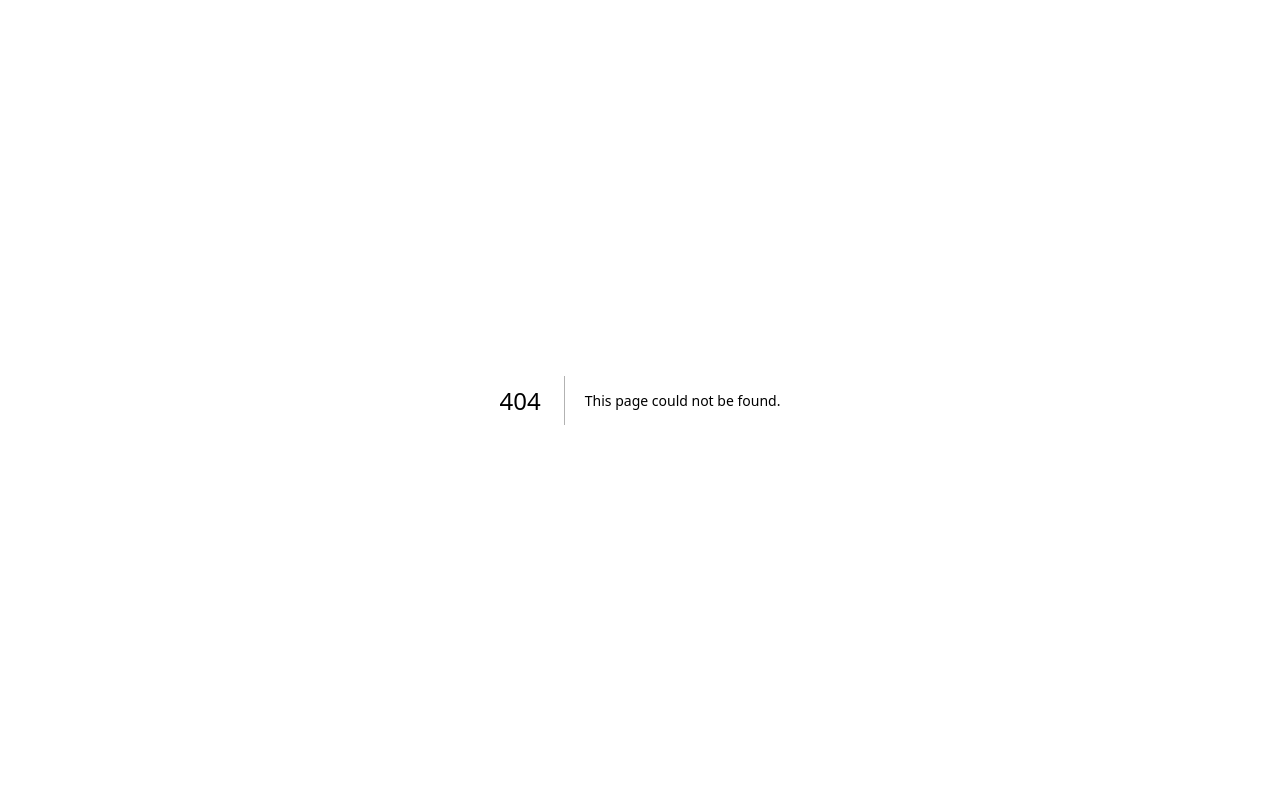
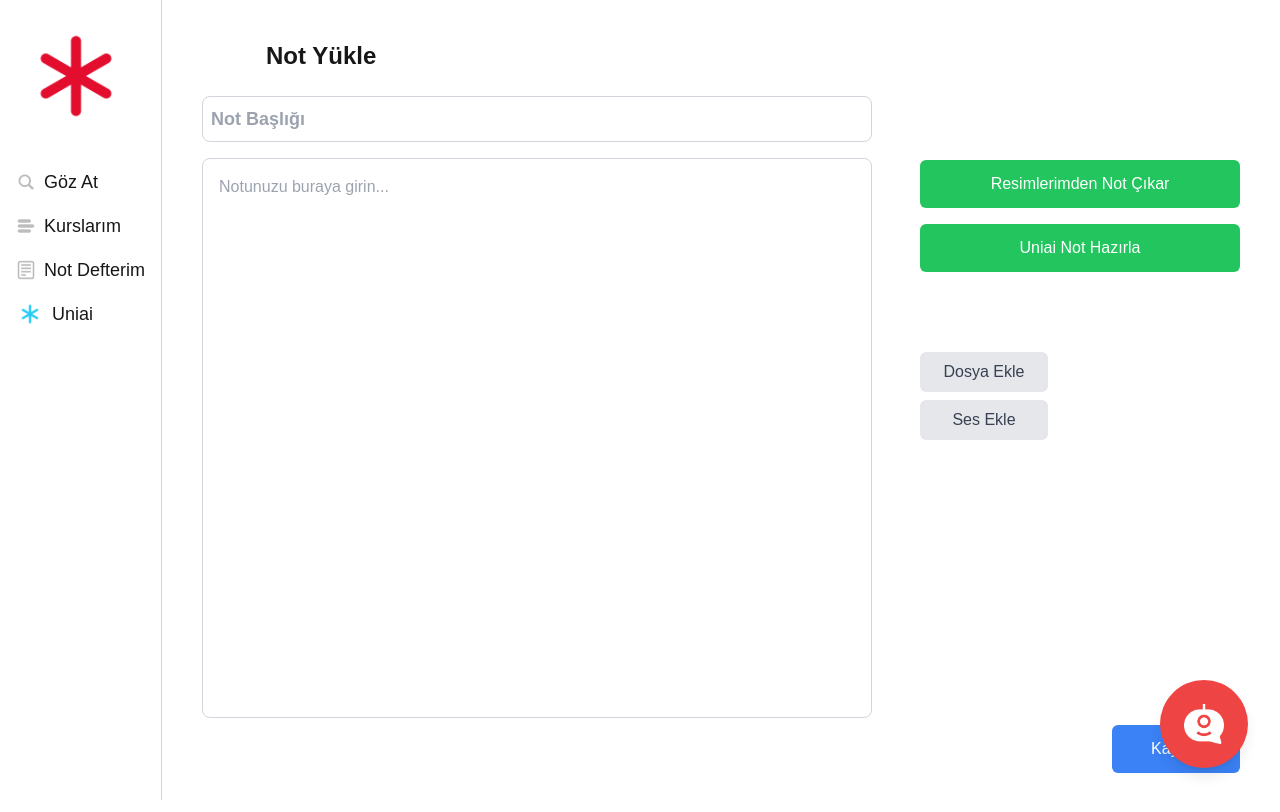
Before and after one commit to iremzehragnl/uniai, a Next.js app in the folder my-app/: page /not-yukle in a window 1280 px wide. Before the commit this address had no page. Built offline with nearby package versions, Linux system fonts and the light colour scheme.

Commit message:
not_yukle sayfası

```diff
--- a/my-app/pages/index.tsx
+++ b/my-app/pages/index.tsx
@@ -1,7 +1,6 @@
 import { useState, useEffect } from "react";
 import Image from "next/image";
 import Link from "next/link";
-import Navbar from "../components/Navbar";
 import { GoogleGenerativeAI, HarmCategory,HarmBlockThreshold,} from "@google/generative-ai";
 
 
--- a/my-app/pages/kurslarim.tsx
+++ b/my-app/pages/kurslarim.tsx
@@ -1,12 +1,18 @@
 import { useState } from "react";
+import { useRouter } from "next/router";
 import Image from "next/image";
-import Navbar from "../components/Navbar";
+import Link from "next/link"; // Link bileşenini içe aktarın
 
 export default function Kurslarim() {
   const [isChatOpen, setChatOpen] = useState(false);
+  const router = useRouter();
 
   const toggleChat = () => {
     setChatOpen(!isChatOpen);
+  };
+
+  const handleNotYukle = (kursId: string) => {
+    router.push(`/not-yukle?kursId=${kursId}`);
   };
 
   return (
@@ -14,32 +20,40 @@ export default function Kurslarim() {
       {/* Sol Navbar */}
       <nav className="flex flex-col items-start bg-white border-r border-gray-300 h-screen p-4">
         <div className="mb-8">
+          <Link href="/" passHref>
             <Image src="/images/logo.png" alt="Logo" width={120} height={40} />
+          </Link>
         </div>
         <ul className="space-y-4 text-lg font-normal">
           <li className="cursor-pointer transition-colors duration-300 hover:text-green-500">
-            <a href="/" className="flex items-center">
+            <Link href="/">
+              <div className="flex items-center">
                 <Image src="/images/gozat-icon.png" alt="Göz At" width={20} height={20} className="mr-2" />
                 Göz At
-            </a>
+              </div>
+            </Link>
           </li>
           <li className="cursor-pointer transition-colors duration-300 hover:text-green-500 text-green-500">
-            <a href="/kurslarim" className="flex items-center">
+            <Link href="/kurslarim">
+              <div className="flex items-center">
                 <Image src="/images/course-icon.png" alt="Kurslarım" width={20} height={20} className="mr-2" />
                 Kurslarım
-            </a>
+              </div>
+            </Link>
           </li>
           <li className="cursor-pointer transition-colors duration-300 hover:text-green-500">
-            <a href="/not-defterim" className="flex items-center">
+            <Link href="/not-defterim">
+              <div className="flex items-center">
                 <Image src="/images/notebook-icon.png" alt="Not Defterim" width={20} height={20} className="mr-2" />
                 Not Defterim
-            </a>
+              </div>
+            </Link>
           </li>
           <li className="cursor-pointer transition-colors duration-300 hover:text-green-500" onClick={toggleChat}>
-            <a href="#" className="flex items-center">
+            <div className="flex items-center">
               <Image src="/images/uniai-icon.png" alt="Uniai" width={28} height={28} className="mr-2" />
               Uniai
-            </a>
+            </div>
           </li>
         </ul>
       </nav>
@@ -54,77 +68,34 @@ export default function Kurslarim() {
 
         <h1 className="text-2xl font-bold mb-6">Kurslarım</h1>
         <div className="grid grid-cols-1 md:grid-cols-3 gap-8">
-          {/* Kutucuk 1 */}
-          <div className="border rounded-lg shadow-md flex flex-col">
+          {/* Kurs Kutucukları */}
+          {[1, 2, 3].map((kursId) => (
+            <div key={kursId} className="border rounded-lg shadow-md flex flex-col">
               <div className="relative w-full h-32">
                 <Image
-                src="/images/course-img1.png" // Örnek kurs resmi
-                alt="Kurs 1"
+                  src={`/images/course-img${kursId}.png`} // Örnek kurs resmi
+                  alt={`Kurs ${kursId}`}
                   layout="fill"
                   className="object-cover"
                 />
               </div>
               <div className="flex flex-col justify-between p-4 flex-grow">
-              <h3 className="text-lg font-bold">Kurs 1</h3>
-              <p className="text-sm">Eğitmen: Eğitmen 1</p>
+                <h3 className="text-lg font-bold">{`Kurs ${kursId}`}</h3>
+                <p className="text-sm">Eğitmen: Eğitmen {kursId}</p>
                 <div className="flex space-x-2 mt-auto">
                   <button className="bg-green-500 text-white p-2 rounded-full hover:bg-green-600 w-40">
                     Başla/Devam Et
                   </button>
-                <button className="bg-green-500 text-white p-2 rounded-full hover:bg-green-600 w-40">
+                  <button
+                    className="bg-green-500 text-white p-2 rounded-full hover:bg-green-600 w-40"
+                    onClick={() => handleNotYukle(kursId.toString())}
+                  >
                     Not Yükle
                   </button>
                 </div>
               </div>
             </div>
-
-          {/* Kutucuk 2 */}
-          <div className="border rounded-lg shadow-md flex flex-col">
-            <div className="relative w-full h-32">
-              <Image
-                src="/images/course-img2.png" // Örnek kurs resmi
-                alt="Kurs 2"
-                layout="fill"
-                className="object-cover"
-              />
-            </div>
-            <div className="flex flex-col justify-between p-4 flex-grow">
-              <h3 className="text-lg font-bold">Kurs 2</h3>
-              <p className="text-sm">Eğitmen: Eğitmen 2</p>
-              <div className="flex space-x-2 mt-auto">
-                <button className="bg-green-500 text-white p-2 rounded-full hover:bg-green-600 w-40">
-                  Başla/Devam Et
-                </button>
-                <button className="bg-green-500 text-white p-2 rounded-full hover:bg-green-600 w-40">
-                  Not Yükle
-                </button>
-              </div>
-            </div>
-          </div>
-
-          {/* Kutucuk 3 */}
-          <div className="border rounded-lg shadow-md flex flex-col">
-            <div className="relative w-full h-32">
-              <Image
-                src="/images/course-img3.png" // Örnek kurs resmi
-                alt="Kurs 3"
-                layout="fill"
-                className="object-cover"
-              />
-            </div>
-            <div className="flex flex-col justify-between p-4 flex-grow">
-              <h3 className="text-lg font-bold">Kurs 3</h3>
-              <p className="text-sm mb-5">Eğitmen: Eğitmen 3</p>
-              <div className="flex space-x-4 mt-auto">
-                <button className="bg-green-500 text-white p-2 rounded-full hover:bg-green-600 w-40">
-                  Başla/Devam Et
-                </button>
-                <button className="bg-green-500 text-white p-2 rounded-full hover:bg-green-600 w-40">
-                  Not Yükle
-                </button>
-              </div>
-            </div>
-          </div>
+          ))}
         </div>
       </main>
 
--- a/my-app/pages/not-defterim.tsx
+++ b/my-app/pages/not-defterim.tsx
@@ -1,6 +1,5 @@
 import { useState } from "react";
 import Image from "next/image";
-import Navbar from "../components/Navbar";
 import { useRouter } from "next/router"; // Yönlendirme için useRouter
 import Link from "next/link";
 
@@ -21,32 +20,40 @@ export default function NotDefterim() {
       {/* Sol Navbar */}
       <nav className="flex flex-col items-start bg-white border-r border-gray-300 h-screen p-4">
         <div className="mb-8">
+          <Link href="/" passHref>
             <Image src="/images/logo.png" alt="Logo" width={120} height={40} />
+          </Link>
         </div>
         <ul className="space-y-4 text-lg font-normal">
           <li className="cursor-pointer transition-colors duration-300 hover:text-green-500">
-            <a href="/" className="flex items-center">
+            <Link href="/">
+              <div className="flex items-center">
                 <Image src="/images/gozat-icon.png" alt="Göz At" width={20} height={20} className="mr-2" />
                 Göz At
-            </a>
+              </div>
+            </Link>
           </li>
           <li className="cursor-pointer transition-colors duration-300 hover:text-green-500">
-            <a href="/kurslarim" className="flex items-center">
+            <Link href="/kurslarim">
+              <div className="flex items-center">
                 <Image src="/images/course-icon.png" alt="Kurslarım" width={20} height={20} className="mr-2" />
                 Kurslarım
-            </a>
+              </div>
+            </Link>
           </li>
           <li className="cursor-pointer transition-colors duration-300 hover:text-green-500 text-green-500">
-            <a href="#" className="flex items-center">
+            <Link href="/not-defterim">
+              <div className="flex items-center">
                 <Image src="/images/notebook-icon.png" alt="Not Defterim" width={20} height={20} className="mr-2" />
                 Not Defterim
-            </a>
+              </div>
+            </Link>
           </li>
           <li className="cursor-pointer transition-colors duration-300 hover:text-green-500" onClick={toggleChat}>
-            <a href="#" className="flex items-center">
+            <div className="flex items-center">
               <Image src="/images/uniai-icon.png" alt="Uniai" width={28} height={28} className="mr-2" />
               Uniai
-            </a>
+            </div>
           </li>
         </ul>
       </nav>
@@ -67,9 +74,13 @@ export default function NotDefterim() {
             <div className="flex flex-col justify-between p-4 w-25">
               <h3 className="font-bold">Not 1</h3>
               <p className="text-sm">Düzenlenme Tarihi: 01/01/2024</p>
-              <button className="mt-auto bg-white text-green-500 p-2 rounded-full border border-gray hover:bg-green-500 hover:text-white hover:shadow-lg transform hover:scale-10 transition duration-200">
+              <button
+  onClick={() => router.push(`/not-yukle?noteId=1`)} // Not 1 için
+  className="mt-auto bg-white text-green-500 p-2 rounded-full border border-gray hover:bg-green-500 hover:text-white hover:shadow-lg transform hover:scale-105 transition duration-200"
+>
   Not Ekle/Düzenle
 </button>
+
             </div>
           </div>
           {/* Kutucuk 2 */}
@@ -85,9 +96,13 @@ export default function NotDefterim() {
             <div className="flex flex-col justify-between p-4 w-25">
               <h3 className="font-bold">Not 2</h3>
               <p className="text-sm">Düzenlenme Tarihi: 02/01/2024</p>
-              <button className="mt-auto bg-green-500 text-white shadow-sm hover:shadow-md hover:bg-white hover:text-green-500 p-2 rounded-full hover:border hover:border-gray hover:shadow-lg transform hover:scale-105 transition duration-200">
+              <button
+  onClick={() => router.push(`/not-yukle?noteId=2`)} // Not 2 için
+  className="mt-auto bg-white text-green-500 p-2 rounded-full border border-gray hover:bg-green-500 hover:text-white hover:shadow-lg transform hover:scale-105 transition duration-200"
+>
   Not Ekle/Düzenle
 </button>
+
             </div>
           </div>
         </div>
--- /dev/null
+++ b/my-app/pages/not-yukle.tsx
@@ -0,0 +1,189 @@
+import { useState } from "react";
+import Image from "next/image";
+
+export default function NotYukle() {
+  const [isChatOpen, setChatOpen] = useState(false);
+  const [imagePreview, setImagePreview] = useState(null);
+  const [imageFile, setImageFile] = useState(null);
+  const [subject, setSubject] = useState("");
+  const [chatbotResponse, setChatbotResponse] = useState("");
+  const [showChatbot, setShowChatbot] = useState(false);
+
+  const toggleChat = () => {
+    setShowChatbot(!showChatbot);
+  };
+
+  const handleFileChange = (event) => {
+    const file = event.target.files[0];
+    if (file) {
+      setImageFile(file);
+      const reader = new FileReader();
+      reader.onloadend = () => {
+        setImagePreview(reader.result);
+      };
+      reader.readAsDataURL(file);
+    }
+  };
+
+  const handleUniaiNotHazirla = () => {
+    setChatbotResponse(""); // Önceki cevabı sıfırla
+    setShowChatbot(true); // Chatbotu aç
+  };
+
+  const handleChatbotSubmit = (e) => {
+    e.preventDefault();
+    const simulatedResponse = `Bu konu için ders notları: ${subject} ile ilgili bilgiler...`;
+    setChatbotResponse(simulatedResponse);
+  };
+
+  const handleAddNotes = () => {
+    // Notları eklemek için gerekli işlem
+    setShowChatbot(false); // Chatbotu kapat
+  };
+
+  const handleRetry = () => {
+    setChatbotResponse(""); // Cevabı sıfırla
+  };
+
+  return (
+    <div className="flex">
+      {/* Sol Navbar */}
+      <nav className="flex flex-col items-start bg-white border-r border-gray-300 h-screen p-4">
+        <div className="mb-8">
+          <Image src="/images/logo.png" alt="Logo" width={120} height={40} />
+        </div>
+        <ul className="space-y-4 text-lg font-normal">
+          <li className="cursor-pointer transition-colors duration-300 hover:text-green-500">
+            <a href="/" className="flex items-center">
+              <Image src="/images/gozat-icon.png" alt="Göz At" width={20} height={20} className="mr-2" />
+              Göz At
+            </a>
+          </li>
+          <li className="cursor-pointer transition-colors duration-300 hover:text-green-500">
+            <a href="/kurslarim" className="flex items-center">
+              <Image src="/images/course-icon.png" alt="Kurslarım" width={20} height={20} className="mr-2" />
+              Kurslarım
+            </a>
+          </li>
+          <li className="cursor-pointer transition-colors duration-300 hover:text-green-500">
+            <a href="/not-defterim" className="flex items-center">
+              <Image src="/images/notebook-icon.png" alt="Not Defterim" width={20} height={20} className="mr-2" />
+              Not Defterim
+            </a>
+          </li>
+          <li className="cursor-pointer transition-colors duration-300 hover:text-green-500" onClick={toggleChat}>
+            <a href="#" className="flex items-center">
+              <Image src="/images/uniai-icon.png" alt="Uniai" width={28} height={28} className="mr-2" />
+              Uniai
+            </a>
+          </li>
+        </ul>
+      </nav>
+
+      {/* Ana İçerik */}
+      <main className="flex-1 p-10">
+        <h1 className="text-2xl font-bold mb-6 ml-16">Not Yükle</h1>
+        <div className="flex">
+          {/* Sol: Başlık ve Not Kutusu */}
+          <div className="flex-1 mr-8">
+            <input
+              type="text"
+              placeholder="Not Başlığı"
+              className="border border-gray-300 rounded-lg p-2 mb-4 w-full text-lg font-semibold"
+            />
+            <textarea
+              placeholder="Notunuzu buraya girin..."
+              className="border border-gray-300 rounded-lg p-4 w-full h-[70vh] resize-none"
+            />
+            {imagePreview && (
+              <img
+                src={imagePreview}
+                alt="Yüklenen Resim"
+                className="border border-gray-300 rounded-lg mt-4 w-full h-auto"
+              />
+            )}
+          </div>
+
+          {/* Sağ: Butonlar */}
+          <div className="flex flex-col items-start space-y-4 mt-16 ml-4">
+            <button className="bg-green-500 text-white p-3 rounded-md w-80 hover:bg-green-600">
+              Resimlerimden Not Çıkar
+            </button>
+            <button className="bg-green-500 text-white p-3 rounded-md w-80 hover:bg-green-600" onClick={handleUniaiNotHazirla}>
+              Uniai Not Hazırla
+            </button>
+            <div className="space-y-2">
+              <label className="flex items-center mt-16">
+                <input
+                  type="file"
+                  className="hidden"
+                  accept=".jpg,.jpeg,.png" // Sadece resim formatlarını buraya ekleyin
+                  onChange={handleFileChange}
+                />
+                <span className="bg-gray-200 text-gray-700 p-2 rounded-md w-32 text-center cursor-pointer hover:bg-gray-300">
+                  Dosya Ekle
+                </span>
+              </label>
+              <button className="bg-gray-200 text-gray-700 p-2 rounded-md w-32 hover:bg-gray-300">
+                Ses Ekle
+              </button>
+            </div>
+          </div>
+        </div>
+
+        {/* Kaydet Butonu */}
+        <div className="flex justify-end">
+          <button className="bg-blue-500 text-white p-3 rounded-md hover:bg-blue-600 w-32">
+            Kaydet
+          </button>
+        </div>
+
+        {/* Chatbot Arayüzü */}
+        {showChatbot && (
+          <>
+            <div className="fixed inset-0 bg-black bg-opacity-50 z-40" /> {/* Bulanık arka plan */}
+            <div className="fixed inset-0 flex items-center justify-center z-50">
+              <div className="bg-white p-8 rounded-lg shadow-lg w-96">
+                <h2 className="font-bold mb-2">Chatbot</h2>
+                <form onSubmit={handleChatbotSubmit}>
+                  <input
+                    type="text"
+                    placeholder="Özet çıkarmamı istediğin konu nedir?"
+                    className="border border-gray-300 rounded-lg p-2 w-full mb-4"
+                    value={subject}
+                    onChange={(e) => setSubject(e.target.value)}
+                  />
+                  <button type="submit" className="bg-green-500 text-white p-2 rounded hover:bg-green-600 w-full font-bold">
+                    Sor
+                  </button>
+                </form>
+                {chatbotResponse && (
+                  <div className="mt-4">
+                    <p className="font-bold">Chatbot Cevabı:</p>
+                    <p>{chatbotResponse}</p>
+                    <div className="flex justify-between mt-4">
+                      <button className="bg-green-500 text-white p-2 rounded hover:bg-green-600" onClick={handleAddNotes}>
+                        Evet, notlarıma ekle
+                      </button>
+                      <button className="bg-red-500 text-white p-2 rounded hover:bg-red-600" onClick={handleRetry}>
+                        Hayır, tekrar not hazırla
+                      </button>
+                    </div>
+                  </div>
+                )}
+              </div>
+            </div>
+          </>
+        )}
+      </main>
+
+      {/* Chatbot İkonu */}
+      <div
+        className="fixed bottom-8 right-8 bg-red-500 rounded-full p-6 cursor-pointer shadow-lg transition-all duration-300 hover:scale-110"
+        onClick={toggleChat}
+      >
+        <Image src="/images/chatbot-icon.png" alt="Chatbot" width={40} height={40} />
+      </div>
+    </div>
+  );
+}
--- a/package.json
+++ b/package.json
@@ -1,5 +1,6 @@
 {
   "dependencies": {
+    "@google/generative-ai": "^0.21.0",
     "react-slick": "^0.30.2",
     "slick-carousel": "^1.8.1"
   }
```
Also changed, not shown: 1 other file (tests, documents, lock files or other folders). Lines whose indentation alone changed are shown as unchanged.
